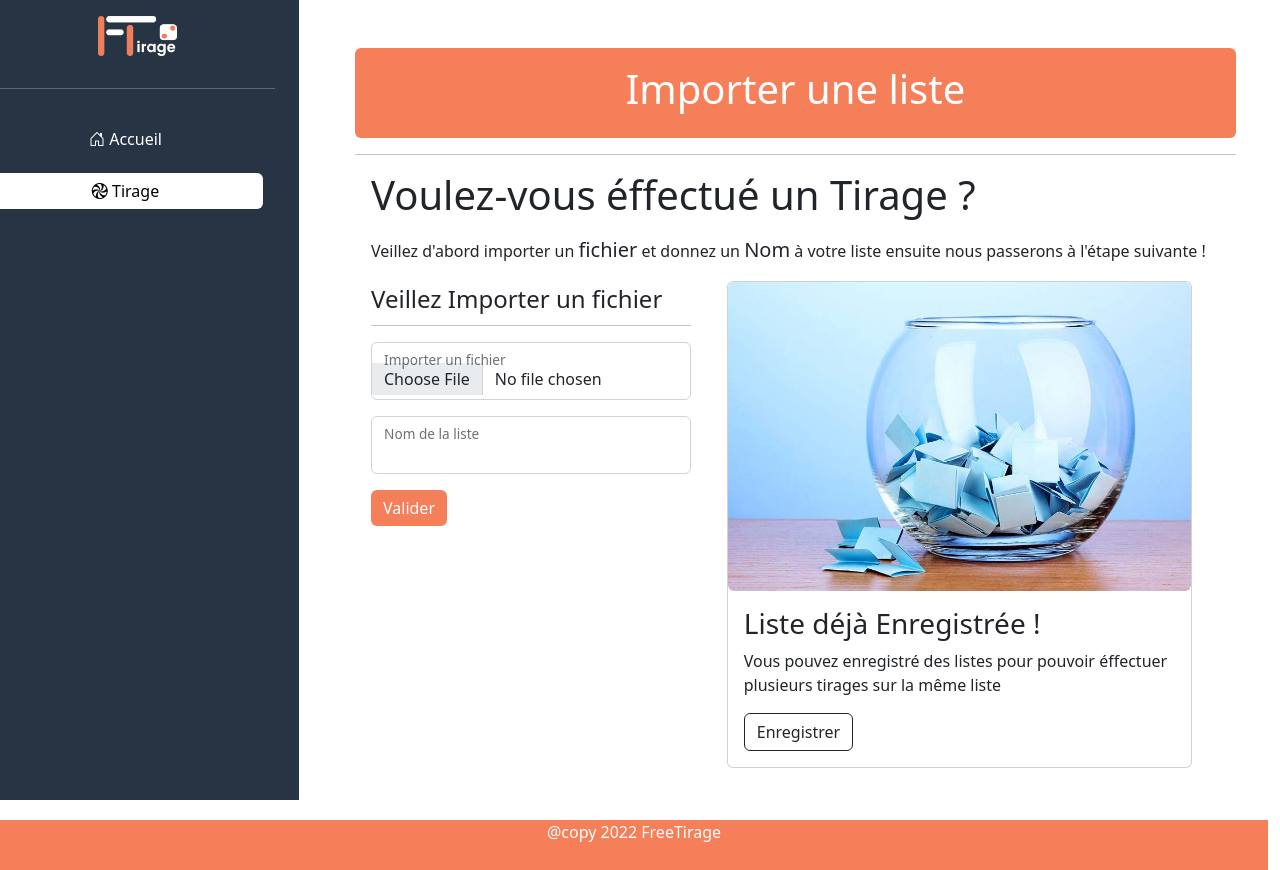
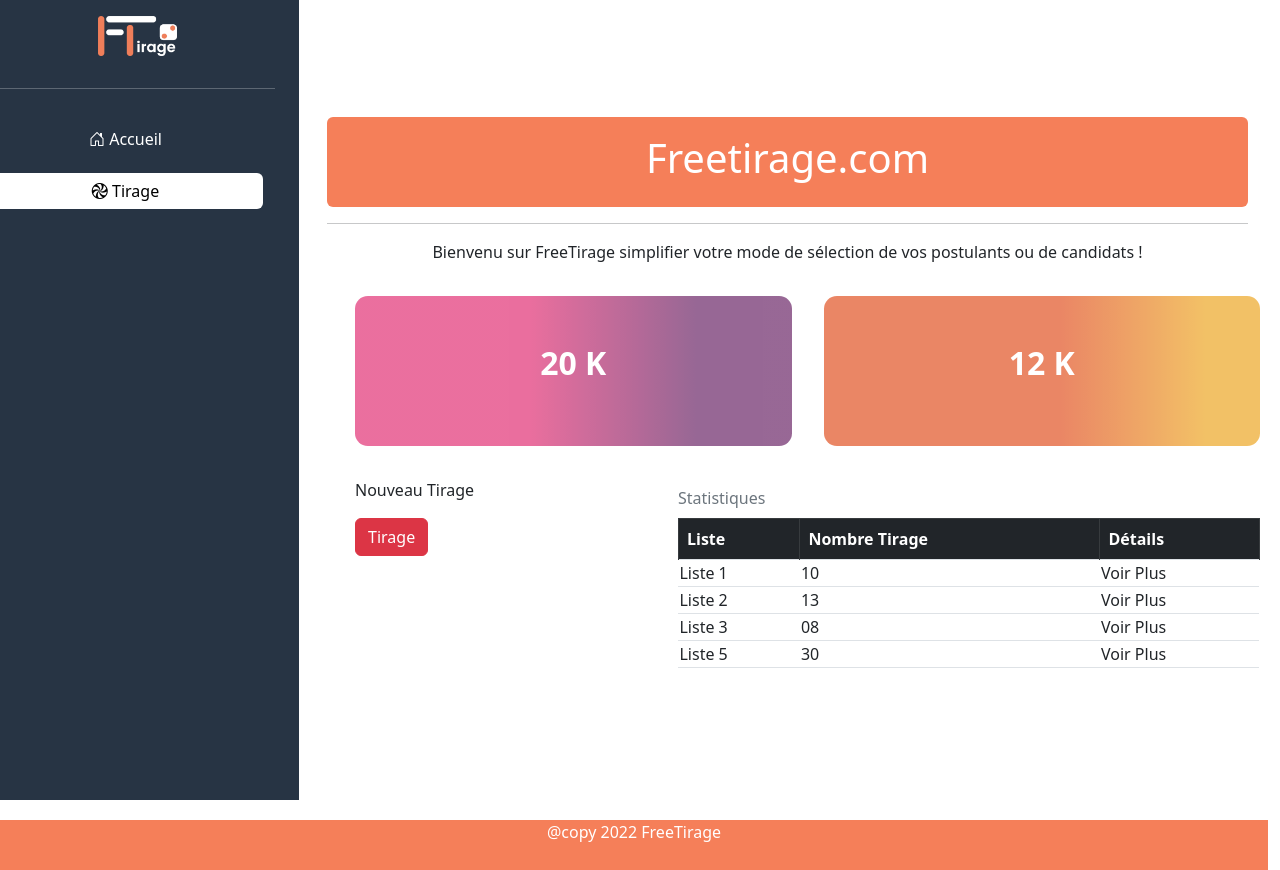
Before and after one commit to Jeremi-Koloma/FreeTirageFontEnd, an Angular app: page / in a window 1280 px wide. Built offline with nearby package versions, Linux system fonts and the light colour scheme.

Commit message:
Ajout de la page d'accueil

```diff
--- /dev/null
+++ b/src/app/accueil/accueil.component.css
@@ -0,0 +1,30 @@
+.colorOrange{
+    background-color: #F57F59;
+    color: #ffffff;
+}
+
+.cardHome{
+    height: 150px;
+    display: flex;
+    align-items: center;
+    justify-content: center;
+    background: linear-gradient(270deg, #53034f 21.94%, #dd0f5e 59.98%);
+    opacity: 0.6;
+    border-radius: .8rem;
+}
+
+.cardHome2{
+    height: 150px;
+    display: flex;
+    align-items: center;
+    justify-content: center;
+    background: linear-gradient(270deg, #eb9902 12.31%, #dd3700 45.69%);
+    opacity: 0.6;
+    border-radius: .8rem;
+}
+
+.cardHoneContent{
+    color: white;
+    font-size: 2rem;
+    font-weight: bold;
+}
--- /dev/null
+++ b/src/app/accueil/accueil.component.html
@@ -0,0 +1,71 @@
+<div class="container-fluid">
+    <div class="row">
+        <div class="alert my-3 mb-3 colorOrange me-3 overflow-hidden">
+            <h1 class="text-center">Freetirage.com</h1>
+        </div>
+        <hr>
+        <p class="text-center">Bienvenu sur FreeTirage simplifier votre mode de sélection de vos postulants ou de candidats !</p>
+
+        <div class="row">
+            <div class="d-flex">
+                <div class="cardHome col-12 col-md-6 m-3">
+                    <p class="cardHoneContent text-center">20 K</p>
+                </div>
+                <div class="cardHome2 col-12 col-md-6 m-3">
+                    <p class="cardHoneContent text-center">12 K</p>
+                </div>
+            </div>
+        </div>
+
+        <!--------- PARTIE TABLEAU STATISTIQUE -- ---->
+        <div class="row">
+            <div class="d-flex">
+                <div class="col-12 col-md-4 m-3">
+                    <p>Nouveau Tirage</p>
+                    <button class="btn btn-danger" routerLink="/tirage">Tirage</button>
+                </div>
+                <div class="col-12 col-md-8 m-3">
+                    <table class="table table-striped table-bordered">
+                        <caption class="caption-top">Statistiques</caption>
+
+                        <thead class="table-dark">
+                            <tr>
+                                <th>Liste</th>
+                                <th>Nombre Tirage</th>
+                                <th>Détails</th>
+                            </tr>
+                        </thead>
+
+                        <tr>
+                            <td>Liste 1</td>
+                            <td>10</td>
+                            <td>Voir Plus</td>
+                        </tr>
+
+                        <tr>
+                            <td>Liste 2</td>
+                            <td>13</td>
+                            <td>Voir Plus</td>
+                        </tr>
+
+                        <tr>
+                            <td>Liste 3</td>
+                            <td>08</td>
+                            <td>Voir Plus</td>
+                        </tr>
+
+                        <tr>
+                            <td>Liste 5</td>
+                            <td>30</td>
+                            <td>Voir Plus</td>
+                        </tr>
+
+                    </table>
+                </div>
+            </div>
+        </div>
+
+
+
+    </div>
+</div>
--- /dev/null
+++ b/src/app/accueil/accueil.component.ts
@@ -0,0 +1,15 @@
+import { Component, OnInit } from '@angular/core';
+
+@Component({
+  selector: 'app-accueil',
+  templateUrl: './accueil.component.html',
+  styleUrls: ['./accueil.component.css']
+})
+export class AccueilComponent implements OnInit {
+
+  constructor() { }
+
+  ngOnInit(): void {
+  }
+
+}
--- a/src/app/app-routing.module.ts
+++ b/src/app/app-routing.module.ts
@@ -1,5 +1,6 @@
 import { NgModule } from '@angular/core';
 import { RouterModule, Routes } from '@angular/router';
+import { AccueilComponent } from './accueil/accueil.component';
 import { DetailsTirageComponent } from './details-tirage/details-tirage.component';
 import {DoTirageComponent } from './do-tirage/do-tirage.component';
 import { ImportFileComponent } from './import-file/import-file.component';
@@ -7,7 +8,8 @@ import { TirageComponent } from './tirage/tirage.component';
 
 
 const routes: Routes = [
-  {path:'', component:TirageComponent},
+  {path:'', component:AccueilComponent},
+  {path:'tirage',component:TirageComponent},
   {path:'do-tirage', component:DoTirageComponent},
   {path:'detail-tirage', component:DetailsTirageComponent}
 ];
--- a/src/app/app.component.html
+++ b/src/app/app.component.html
@@ -17,7 +17,6 @@
 
 
 
-
 <app-footer></app-footer>
   <!-- END Colonne Droite -->
 
--- a/src/app/app.module.ts
+++ b/src/app/app.module.ts
@@ -13,6 +13,7 @@ import { DoTirageComponent } from './do-tirage/do-tirage.component';
 import {FormsModule, NgModel, ReactiveFormsModule} from '@angular/forms'
 import { DetailsTirageComponent } from './details-tirage/details-tirage.component';
 import { HttpClientModule } from '@angular/common/http';
+import { AccueilComponent } from './accueil/accueil.component';
 
 @NgModule({
   declarations: [
@@ -24,7 +25,8 @@ import { HttpClientModule } from '@angular/common/http';
     FooterComponent,
     TirageComponent,
     DoTirageComponent,
-    DetailsTirageComponent
+    DetailsTirageComponent,
+    AccueilComponent
   ],
   imports: [
     BrowserModule,
```
Also changed, not shown: 1 other file (tests, documents, lock files or other folders).
